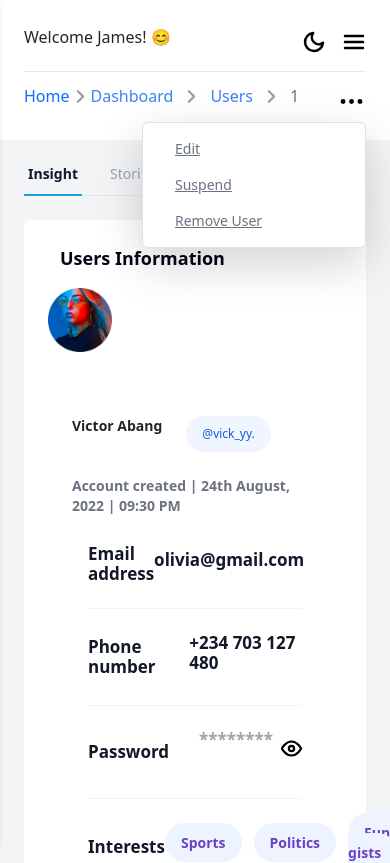
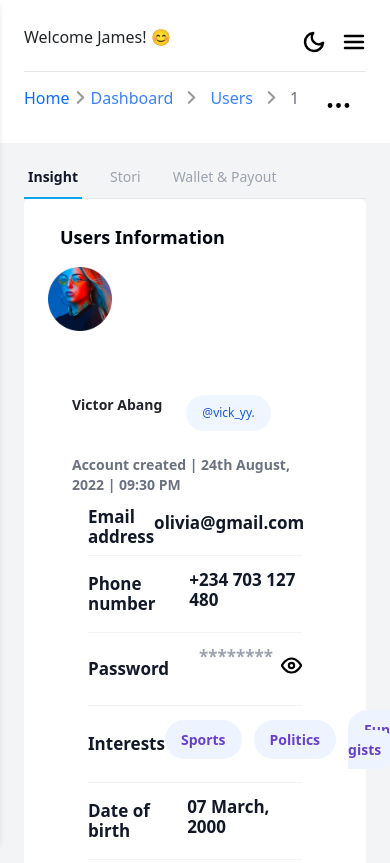
Before and after one commit to storipod/homepod, a Nuxt app: page /dashboard/users/1 in a window 390 px wide. Shown: the top 863 px of the page. Built offline with nearby package versions, Linux system fonts and the light colour scheme; what mavon-editor would draw is missing.

Commit message:
resolve review comments

```diff
--- a/components/charts/ActivitiesChart.vue
+++ b/components/charts/ActivitiesChart.vue
@@ -3,9 +3,11 @@
     class="bg-white dark:bg-black shadow rounded-md p-6 md:p-10 space-y-3 dark:border dark:border-white"
   >
     <div class="md:flex space-y-4 md:space-y-0 justify-between items-center">
-      <h1 class="text-gray-700 text-sm md:text-lg font-semibold dark:text-white">
+      <p
+        class="text-[#ACAFAE] text-sm md:text-lg font-light dark:text-white"
+      >
         Live traffic of logged in Active users
-      </h1>
+      </p>
       <div class="flex items-center gap-x-3">
         <select
           class="text-sm outline-none font-medium bg-gray-100 rounded-md px-2.5 py-2 w-full"
@@ -21,17 +23,21 @@
         </select>
       </div>
     </div>
-    <div class="flex gap-x-2">
+    <!-- <div class="flex gap-x-2">
       <h1 class="text-5xl font-semibold text-gray-700 dark:text-white">
         2,001
       </h1>
       <sub class="text-xs text-gray-40 dark:text-white">users</sub>
+    </div> -->
+    <div class="text-5xl font-semibold">
+      2,001<span class="text-xs align-baseline ml-1 text-gray-600">users</span>
     </div>
     <client-only>
       <div class="chart-wrapper md:w-full overflow-x-auto">
         <apexchart
           class="md:w-full overflow-x-auto"
           width="1000"
+          height="300"
           type="bar"
           :options="chartOptions"
           :series="series"
@@ -59,10 +65,24 @@ export default {
             borderRadius: 10,
             horizontal: false,
             borderRadiusApplication: "around",
+            columnWidth: "50%",
+            barHeight: "100%",
           },
         },
+        colors: [
+          function ({ value, seriesIndex, w }) {
+            if (value > 50) {
+              return "#000000";
+            } else {
+              return "#0ba9b9";
+            }
+          },
+        ],
         xaxis: {
-          categories: [1991, 1992, 1993, 1994, 1995, 1996, 1997, 1998],
+          categories: [
+            1991, 1992, 1993, 1994, 1995, 1996, 1997, 1998, 1996, 1997, 1998,
+            1991, 1992, 1993, 1994,
+          ],
         },
         tooltip: {
           theme: "light",
@@ -72,7 +92,7 @@ export default {
       series: [
         {
           name: "series-1",
-          data: [30, 40, 35, 50, 49, 60, 70, 91],
+          data: [100, 40, 35, 100, 49, 60, 70, 60, 40, 75, 50, 49, 40, 35, 100],
         },
       ],
     };
@@ -84,7 +104,11 @@ export default {
 div.chart-wrapper {
   width: "100%";
   display: flex;
+  height: "50%";
   align-items: center;
   justify-content: flex-start;
 }
+.align-baseline {
+  vertical-align: baseline;
+}
 </style>
--- a/components/charts/UserActivitiesChart.vue
+++ b/components/charts/UserActivitiesChart.vue
@@ -1,12 +1,11 @@
 <template>
-  <div
-    class="w-full"
-  >
+  <div class="w-full">
     <client-only>
       <div class="chart-wrapper md:w-full overflow-x-auto w-full">
         <apexchart
           class="md:w-full overflow-x-auto w-full"
           width="100%"
+          height="200"
           type="bar"
           :options="chartOptions"
           :series="series"
@@ -34,11 +33,25 @@ export default {
             borderRadius: 10,
             horizontal: false,
             borderRadiusApplication: "around",
+            columnWidth: "50%",
+            barHeight: "100%",
           },
         },
         xaxis: {
-          categories: [1991, 1992, 1993, 1994, 1995, 1996, 1997, 1998],
+          categories: [
+            1991, 1992, 1993, 1994, 1995, 1996, 1997, 1998, 1996, 1997, 1998,
+            1991, 1992, 1993, 1994,
+          ],
         },
+        colors: [
+          function ({ value, seriesIndex, w }) {
+            if (value > 50) {
+              return "#000000";
+            } else {
+              return "#0ba9b9";
+            }
+          },
+        ],
         tooltip: {
           theme: "light",
           fillSeriesColor: false,
@@ -47,7 +60,7 @@ export default {
       series: [
         {
           name: "series-1",
-          data: [30, 40, 35, 50, 49, 60, 70, 91],
+          data: [100, 40, 35, 100, 49, 60, 70, 60, 40, 75, 50, 49, 40, 35, 100],
         },
       ],
     };
--- a/components/dashboard/sidebar.vue
+++ b/components/dashboard/sidebar.vue
@@ -16,7 +16,7 @@
           <nuxt-link
             v-for="itm in children"
             :key="itm.title"
-            class="flex w-full items-center gap-x-3 no-underline rounded-md px-3 py-2.5 leading-loose text-black dark:text-white"
+            class="flex w-full text-gray-700 items-center gap-x-3 no-underline rounded-md px-3 py-2.5 leading-loose"
             :to="itm.urlPath"
             ><img
               :src="require(`@/assets/icons/dashboard/${itm.icon}.svg`)"
--- a/pages/dashboard/users/_id.vue
+++ b/pages/dashboard/users/_id.vue
@@ -3,9 +3,7 @@
     <DashboardHeader>
       <template v-slot:action>
         <div class="relative">
-          <div
-            class="inline-flex items-center overflow-hidden"
-          >
+          <!-- <div class="inline-flex items-center overflow-hidden">
             <svg
               xmlns="http://www.w3.org/2000/svg"
               width="29"
@@ -21,41 +19,40 @@
               <circle cx="19" cy="12" r="1"></circle>
               <circle cx="5" cy="12" r="1"></circle>
             </svg>
-          </div>
-
-          <div
-            class="absolute end-0 z-10 mt-0 w-56 rounded-md border border-gray-100 bg-white shadow-lg"
-            role="menu"
+          </div> -->
+          <b-dropdown
+            id="dropdown-1"
+            class="m-md-2"
+            variant="link"
+            right
+            toggle-class="text-decoration-none"
+            no-caret
           >
-            <div class="p-2">
-              <a
-                href="#"
-                class="block rounded-lg px-4 py-2 text-sm text-gray-500 hover:bg-gray-50 hover:text-gray-700"
-                role="menuitem"
+            <template #button-content>
+              <svg
+                xmlns="http://www.w3.org/2000/svg"
+                width="29"
+                height="29"
+                viewBox="0 0 24 24"
+                fill="none"
+                stroke="#000000"
+                stroke-width="2"
+                stroke-linecap="round"
+                stroke-linejoin="round"
               >
-                Edit
-              </a>
-
-              <a
-                href="#"
-                class="block rounded-lg px-4 py-2 text-sm text-gray-500 hover:bg-gray-50 hover:text-gray-700"
-                role="menuitem"
-              >
-                Suspend
-              </a>
-
-              <a
-                href="#"
-                class="block rounded-lg px-4 py-2 text-sm text-gray-500 hover:bg-gray-50 hover:text-gray-700"
-                role="menuitem"
-              >
-                Remove User
-              </a>
-            </div>
-          </div>
+                <circle cx="12" cy="12" r="1"></circle>
+                <circle cx="19" cy="12" r="1"></circle>
+                <circle cx="5" cy="12" r="1"></circle>
+              </svg>
+            </template>
+            <b-dropdown-item>Edit</b-dropdown-item>
+            <b-dropdown-item>Remove User</b-dropdown-item>
+            <b-dropdown-item>Suspend</b-dropdown-item>
+          </b-dropdown>
         </div>
       </template>
     </DashboardHeader>
+    <section>
       <div class="border-b border-gray-200 mx-6">
         <div class="">
           <nav class="-mb-px flex gap-6" aria-label="Tabs">
@@ -108,7 +105,7 @@
           </div>
           <div class="w-11/12 hidden lg:block">
             <div
-            class="bg-gray-100 rounded-lg py-3 flex justify-between items-center px-6"
+              class="bg-gray-100 rounded-lg py-3.5 flex justify-between items-center px-6"
             >
               <div
                 v-for="(itm, idx) in userStats"
@@ -116,7 +113,9 @@
                 class="w-full border-r last:border-r-0 border-gray-300"
               >
                 <div class="flex justify-center items-center">
-                <div class="flex justify-center items-center flex-col gap-y-1">
+                  <div
+                    class="flex justify-center items-center flex-col gap-y-1"
+                  >
                     <p class="text-xl font-semibold text-gray-900">
                       {{ itm.count }}
                     </p>
@@ -152,7 +151,7 @@
               </p>
             </div>
             <dl class="-my-3 divide-y divide-gray-100 text-sm p-3">
-            <div class="flex justify-between items-center py-6">
+              <div class="flex justify-between items-center py-2">
                 <dt class="font-semibold text-gray-900 text-[17px]">
                   Email address
                 </dt>
@@ -161,7 +160,7 @@
                 </dd>
               </div>
 
-            <div class="flex justify-between items-center py-6">
+              <div class="flex justify-between items-center py-3.5">
                 <dt class="font-semibold text-gray-900 text-[17px]">
                   Phone number
                 </dt>
@@ -170,8 +169,10 @@
                 </dd>
               </div>
 
-            <div class="flex justify-between items-center py-6">
-              <dt class="font-semibold text-gray-900 text-[17px]">Password</dt>
+              <div class="flex justify-between items-center py-3.5">
+                <dt class="font-semibold text-gray-900 text-[17px]">
+                  Password
+                </dt>
                 <dd class="font-semibold text-gray-900 text-[17px]">
                   <div class="flex items-center gap-x-2">
                     <p class="text-gray-400 font-semibold">********</p>
@@ -180,12 +181,18 @@
                 </dd>
               </div>
 
-            <div class="flex justify-between items-center py-6">
-              <dt class="font-semibold text-gray-900 text-[17px]">Interests</dt>
+              <div class="flex justify-between items-center py-3.5">
+                <dt class="font-semibold text-gray-900 text-[17px]">
+                  Interests
+                </dt>
                 <dd class="text-gray-700 sm:col-span-2">
                   <div class="flex items-center gap-x-3">
                     <div
-                    v-for="(itm, idx) in ['Sports', 'Politics', 'Funky gists']"
+                      v-for="(itm, idx) in [
+                        'Sports',
+                        'Politics',
+                        'Funky gists',
+                      ]"
                       :key="idx"
                     >
                       <span
@@ -198,7 +205,7 @@
                 </dd>
               </div>
 
-            <div class="flex justify-between items-center py-6">
+              <div class="flex justify-between items-center py-3.5">
                 <dt class="font-semibold text-gray-900 text-[17px]">
                   Date of birth
                 </dt>
@@ -207,12 +214,12 @@
                 </dd>
               </div>
 
-            <div class="flex justify-between items-center py-6">
+              <div class="flex justify-between items-center py-3.5">
                 <dt class="font-semibold text-gray-900 text-[17px]">Gender</dt>
                 <dd class="font-semibold text-gray-900 text-[17px]">Female</dd>
               </div>
 
-            <div class="flex justify-between items-center py-6">
+              <div class="flex justify-between items-center py-3.5">
                 <dt class="font-semibold text-gray-900 text-[17px]">Status</dt>
                 <dd
                   class="font-semibold text-gray-900 text-[17px] flex items-center gap-x-3"
@@ -224,7 +231,7 @@
                 </dd>
               </div>
 
-            <div class="flex justify-between items-center py-6">
+              <div class="flex justify-between items-center py-3.5">
                 <dt class="font-semibold text-gray-900 text-[17px]">
                   Last Session
                 </dt>
@@ -269,6 +276,7 @@
             <!-- <img src="@/assets/icons/dashboard/user-stats.svg" alt="stats" /> -->
           </div>
         </div>
+      </section>
     </section>
   </main>
 </template>
--- a/pages/dashboard/users/index.vue
+++ b/pages/dashboard/users/index.vue
@@ -426,8 +426,19 @@
               <option value="female">Corruption</option>
             </select>
           </div>
-          <div class="space-y-2 z-0">
-            <div class="font-medium text-gray-800 text-sm">Until</div>
+          <div>
+            <label for="Indefinately">
+              <input
+                v-model="form.indefinately"
+                name="Indefinately"
+                id="Indefinately"
+                type="checkbox"
+              />
+              Indefinitely
+            </label>
+          </div>
+          <div class="space-y-2 z-0" v-if="!form.indefinately">
+            <div class="font-medium text-gray-800 text-sm">Until:</div>
             <date-picker
               style="width: 100%"
               v-model="form.date"
@@ -661,12 +672,16 @@ export default {
       form: {
         date: "",
         category: "",
+        indefinately: true,
       },
     };
   },
   computed: {
     isFormEmpty() {
-      return !!(this.form.category && this.form.date);
+      return !!(
+        this.form.category &&
+        (this.form.indefinately || this.form.date)
+      );
     },
     indeterminate() {
       return (
```
Also changed, not shown: 18 other files (tests, documents, lock files or other folders). Lines whose indentation alone changed are shown as unchanged.
